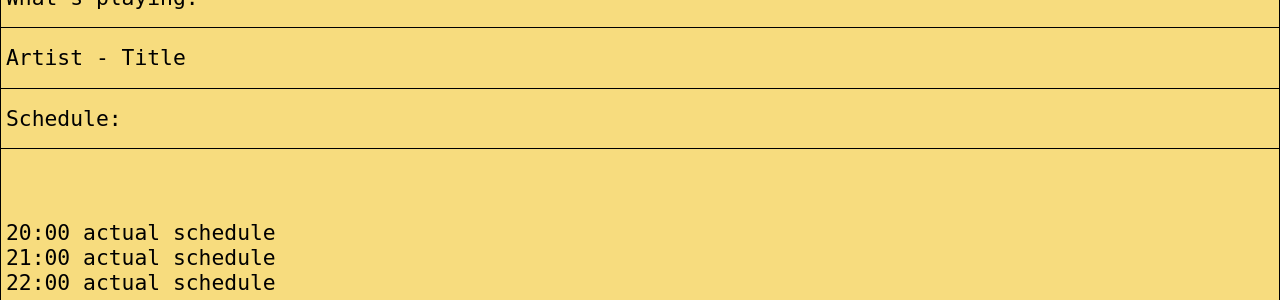
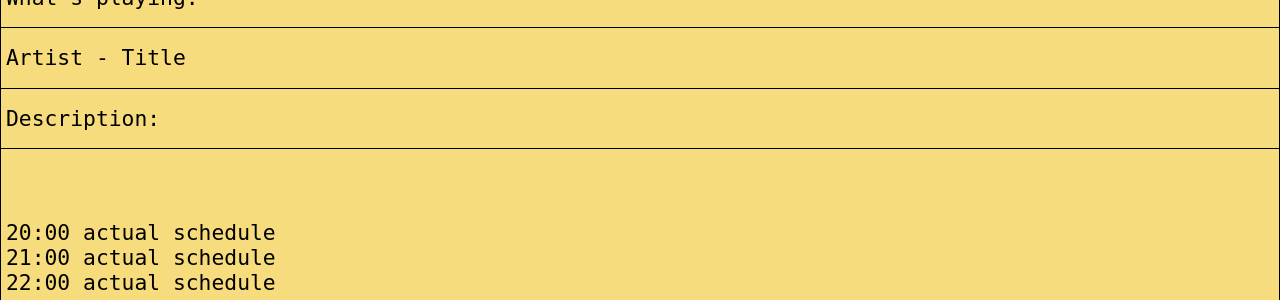
Before and after one commit to verbalius/tusovka, a Flask app: page / in a window 1280 px wide. Shown: the part 434-734 px from the top of the page. Run offline with Flask 2, Linux system fonts and the light colour scheme; data comes from the database, SQL or seed files in the repository; data that the repository does not hold is empty.

Commit message:
server description

```diff
--- a/static/js/main.js
+++ b/static/js/main.js
@@ -155,6 +155,8 @@ function parse_who_and_what(raw_json_data) {
         document.getElementById("whats_playin").innerHTML = "ID : ID";
       }
     }
+
+    document.getElementById("stream_description").innerHTML = json_data.icestats.source.server_description;
   } else {
     document.getElementById("whos_playin").innerHTML = "Nobody's playing..";
     document.getElementById("whats_playin").innerHTML = "Check back later ;)";
--- a/templates/index.html
+++ b/templates/index.html
@@ -48,7 +48,7 @@
   	<td id="whats_playin" class="tg-0lax">Artist - Title</td>
   </tr>
   <tr>
-    <td class="tg-0lax">Schedule:</td>
+    <td class="tg-0lax">Description:</td>
   </tr>
   <tr>
     <td class="tg-0lax">
```
